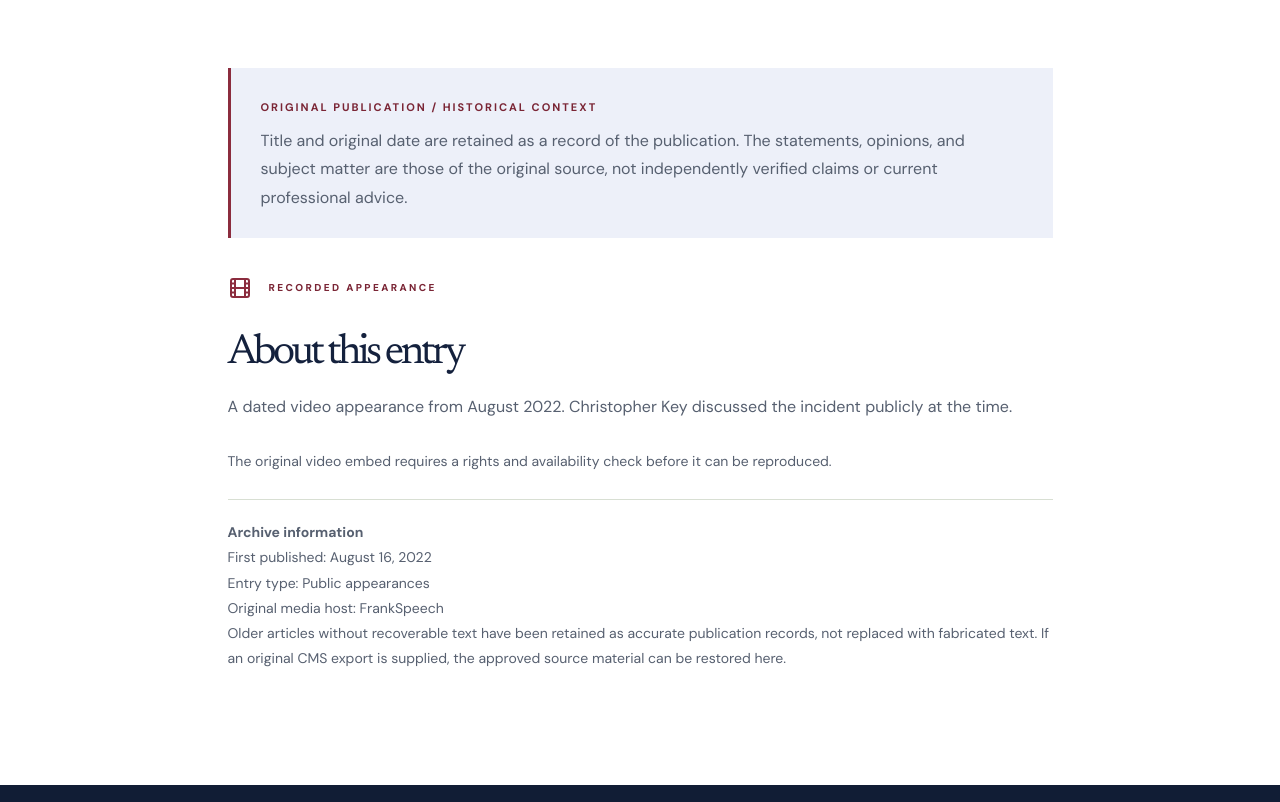
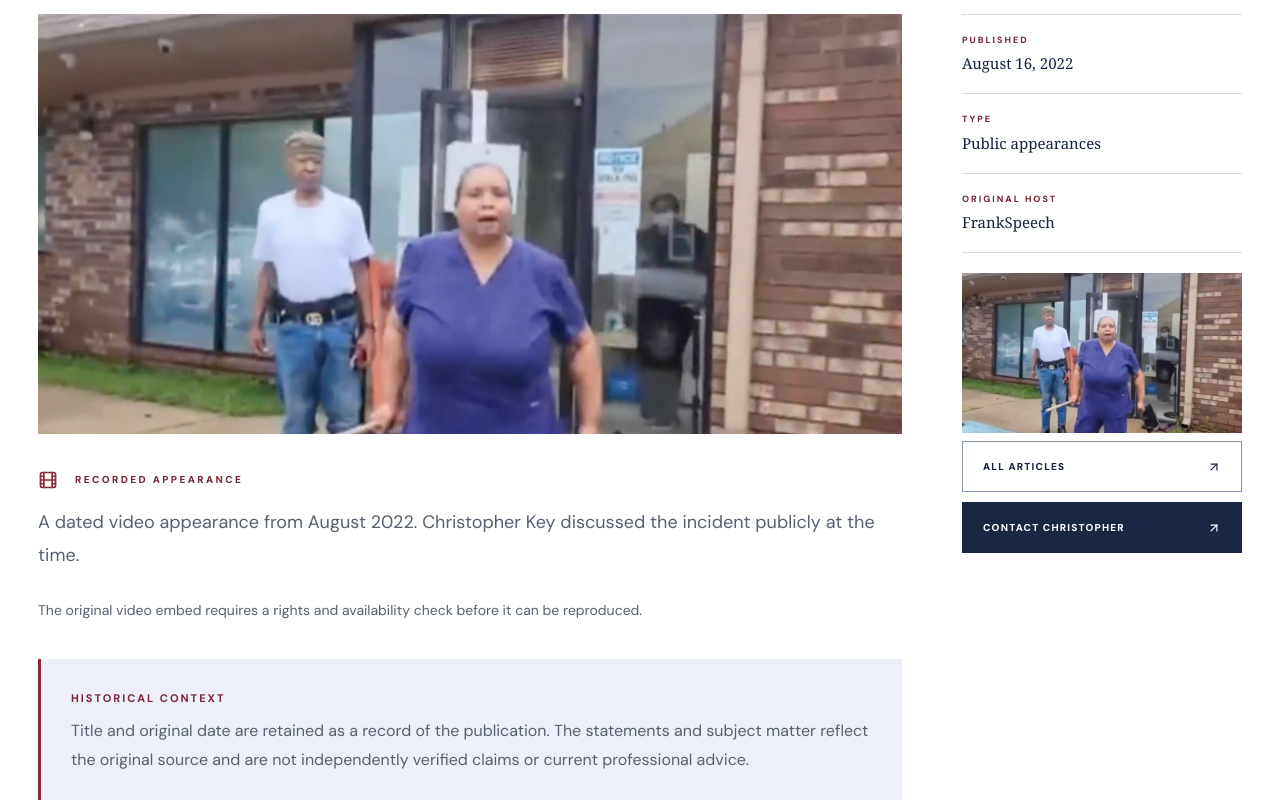
Before and after one commit to AppStudioPros/chris-iskey, a Next.js app: page /blog-posts/christopher-key-joins-after-being-assaulted-by-an-abortion-clinic-employee in a window 1280 px wide. Shown: the part 760-1562 px from the top of the page. Built offline with nearby package versions, Linux system fonts and the light colour scheme.

Commit message:
feat: article pages now show image, Rumble embed, sidebar metadata — no more empty pages

```diff
--- a/app/blog-posts/[slug]/page.tsx
+++ b/app/blog-posts/[slug]/page.tsx
@@ -1,32 +1,135 @@
 import type {Metadata} from 'next';
 import Link from 'next/link';
 import {notFound} from 'next/navigation';
-import {ArrowLeft,ArrowUpRight,Film,FileText} from 'lucide-react';
-import {posts,dateLabel,site} from '@/lib/content';
+import {ArrowLeft, ArrowUpRight, Film, FileText} from 'lucide-react';
+import {posts, dateLabel, site} from '@/lib/content';
+
 export async function generateStaticParams(){return posts.map(p=>({slug:p.slug}));}
 export const dynamicParams=false;
+
 export async function generateMetadata({params}:{params:Promise<{slug:string}>}):Promise<Metadata>{
- const {slug}=await params;const p=posts.find(x=>x.slug===slug);
+  const {slug}=await params; const p=posts.find(x=>x.slug===slug);
   if(!p)return {title:'Article not found',robots:{index:false}};
   const description=`Archived ${p.label.toLowerCase()} from ${dateLabel(p.date)}. ${p.summary}`;
- return {title:p.title,description,alternates:{canonical:'/blog-posts/'+slug},
- openGraph:{type:'article',title:p.title,description,publishedTime:`${p.date}T12:00:00Z`,url:site.url+'/blog-posts/'+slug,images:['/opengraph-image.png']},
- twitter:{card:'summary_large_image',title:p.title,description,images:['/opengraph-image.png']}};
+  const ogImage = p.image || '/opengraph-image.png';
+  return {
+    title:p.title, description,
+    alternates:{canonical:'/blog-posts/'+slug},
+    openGraph:{type:'article',title:p.title,description,publishedTime:`${p.date}T12:00:00Z`,url:site.url+'/blog-posts/'+slug,images:[ogImage]},
+    twitter:{card:'summary_large_image',title:p.title,description,images:[ogImage]}
+  };
 }
+
 export default async function Article({params}:{params:Promise<{slug:string}>}){
- const {slug}=await params;const p=posts.find(x=>x.slug===slug);if(!p)notFound();
+  const {slug}=await params; const p=posts.find(x=>x.slug===slug); if(!p)notFound();
+  const isVideo = p.originalType==='video';
+  const hasEmbed = p.sourceUrl && (p.sourceUrl.includes('rumble.com/embed') || p.sourceUrl.includes('youtube.com/embed') || p.sourceUrl.includes('brighteon.com/embed'));
+
   const ld={"@context":"https://schema.org","@type":"BlogPosting",headline:p.title,datePublished:p.date,
-   mainEntityOfPage:site.url+'/blog-posts/'+p.slug,description:p.summary};
+    mainEntityOfPage:site.url+'/blog-posts/'+p.slug,description:p.summary,
+    ...(p.image ? {image: site.url+p.image} : {})};
+
   return <>
-  <section className="page-hero article-hero"><div className="container"><Link href="/blog" className="back-link"><ArrowLeft size={18}/> BACK TO ARTICLES</Link><div className="eyebrow"><span className="eyebrow-line"/> ARCHIVE / {dateLabel(p.date).toUpperCase()}</div><h1>{p.title}</h1><p>Originally published {dateLabel(p.date)}. Preserved from Christopher Key’s former website.</p></div></section>
-  <section className="section"><div className="container reading-column"><div className="archive-callout"><b>ORIGINAL PUBLICATION / HISTORICAL CONTEXT</b><p>Title and original date are retained as a record of the publication. The statements, opinions, and subject matter are those of the original source, not independently verified claims or current professional advice.</p></div>
-   <div className="section-index"><span>{p.originalType==='video'?<Film size={24}/>:<FileText size={24}/>}</span><span>{p.originalType==='video'?'RECORDED APPEARANCE':'ARCHIVE ENTRY'}</span></div>
-   <h2>About this entry</h2><p>{p.summary}</p>
-   {p.archiveNote&&<p className="editorial-note">{p.archiveNote}</p>}
-   {p.sourceUrl&&<a className="button button-dark" href={p.sourceUrl} target="_blank" rel="noopener noreferrer">OPEN ORIGINAL RECORDING <ArrowUpRight size={16}/></a>}
-   <div className="archive-source"><strong>Archive information</strong><p>First published: {dateLabel(p.date)}<br/>Entry type: {p.label}<br/>{p.sourceName?`Original media host: ${p.sourceName}`:'Media host: not identified in the publicly available page'}</p>
-    <p>Older articles without recoverable text have been retained as accurate publication records, not replaced with fabricated text. If an original CMS export is supplied, the approved source material can be restored here.</p></div>
-  </div></section>
+    {/* Hero */}
+    <section className="page-hero article-hero">
+      <div className="container">
+        <Link href="/blog" className="back-link"><ArrowLeft size={18}/> BACK TO ARTICLES</Link>
+        <div className="eyebrow"><span className="eyebrow-line"/> ARCHIVE / {dateLabel(p.date).toUpperCase()}</div>
+        <h1>{p.title}</h1>
+        <p>Originally published {dateLabel(p.date)}. Preserved from Christopher Key's archive.</p>
+      </div>
+    </section>
+
+    <section className="section" style={{paddingTop:'0'}}>
+      <div className="container">
+        <div className="article-layout">
+
+          {/* Main content column */}
+          <div className="article-main">
+
+            {/* Thumbnail image — shown if no embed */}
+            {p.image && !hasEmbed && (
+              <div className="article-thumb">
+                <img src={p.image} alt={p.title} style={{width:'100%',height:'420px',objectFit:'cover',objectPosition:'center top',display:'block'}}/>
+              </div>
+            )}
+
+            {/* Video embed */}
+            {hasEmbed && (
+              <div className="article-embed-wrap">
+                <iframe
+                  src={p.sourceUrl}
+                  className="media-embed"
+                  allowFullScreen
+                  title={p.title}
+                  allow="autoplay; fullscreen"
+                  style={{width:'100%',aspectRatio:'16/9',border:'none',display:'block'}}
+                />
+                {p.sourceName && (
+                  <p style={{fontSize:'12px',color:'#7a8aaa',marginTop:'10px',letterSpacing:'1px'}}>
+                    SOURCE: {p.sourceName.toUpperCase()}
+                  </p>
+                )}
+              </div>
+            )}
+
+            {/* No embed — link to original */}
+            {isVideo && !hasEmbed && p.sourceUrl && (
+              <a className="button button-dark" style={{marginTop:'24px',display:'inline-flex'}} href={p.sourceUrl} target="_blank" rel="noopener noreferrer">
+                WATCH ORIGINAL RECORDING <ArrowUpRight size={16}/>
+              </a>
+            )}
+
+            {/* Summary */}
+            <div style={{marginTop:'36px'}}>
+              <div className="section-index" style={{marginBottom:'16px'}}>
+                <span>{isVideo ? <Film size={20}/> : <FileText size={20}/>}</span>
+                <span>{isVideo ? 'RECORDED APPEARANCE' : 'ARCHIVE ENTRY'}</span>
+              </div>
+              <p style={{fontSize:'18px',lineHeight:'1.85',color:'#576070',marginBottom:'16px'}}>{p.summary}</p>
+              {p.archiveNote && <p className="editorial-note">{p.archiveNote}</p>}
+            </div>
+
+            {/* Context callout */}
+            <div className="archive-callout" style={{marginTop:'36px'}}>
+              <b>HISTORICAL CONTEXT</b>
+              <p>Title and original date are retained as a record of the publication. The statements and subject matter reflect the original source and are not independently verified claims or current professional advice.</p>
+            </div>
+          </div>
+
+          {/* Sidebar */}
+          <aside className="article-sidebar">
+            <div className="sidebar-card">
+              <p className="sidebar-label">PUBLISHED</p>
+              <p className="sidebar-value">{dateLabel(p.date)}</p>
+            </div>
+            <div className="sidebar-card">
+              <p className="sidebar-label">TYPE</p>
+              <p className="sidebar-value">{p.label}</p>
+            </div>
+            {p.sourceName && (
+              <div className="sidebar-card">
+                <p className="sidebar-label">ORIGINAL HOST</p>
+                <p className="sidebar-value">{p.sourceName}</p>
+              </div>
+            )}
+            {p.image && (
+              <div className="sidebar-thumb">
+                <img src={p.image} alt={p.title} style={{width:'100%',height:'160px',objectFit:'cover'}}/>
+              </div>
+            )}
+            <Link href="/blog" className="button button-outline" style={{display:'flex',marginTop:'8px'}}>
+              ALL ARTICLES <ArrowUpRight size={14}/>
+            </Link>
+            <a href="/contact" className="button button-dark" style={{display:'flex',marginTop:'10px'}}>
+              CONTACT CHRISTOPHER <ArrowUpRight size={14}/>
+            </a>
+          </aside>
+
+        </div>
+      </div>
+    </section>
+
     <script type="application/ld+json" dangerouslySetInnerHTML={{__html:JSON.stringify(ld).replace(/</g,'\\u003c')}}/>
   </>;
 }
--- a/next.config.ts
+++ b/next.config.ts
@@ -21,7 +21,7 @@ const nextConfig:NextConfig={
       "style-src 'self' 'unsafe-inline' https://challenges.cloudflare.com",
       "script-src 'self' 'unsafe-inline' https://challenges.cloudflare.com https://va.vercel-scripts.com",
       "connect-src 'self' https://challenges.cloudflare.com https://vitals.vercel-insights.com https://va.vercel-scripts.com",
-      "frame-src https://challenges.cloudflare.com",
+      "frame-src https://challenges.cloudflare.com https://rumble.com https://www.youtube.com https://www.brighteon.com",
       "form-action 'self'",
       "upgrade-insecure-requests"
     ].join('; ')},
```
Also changed, not shown: app/globals.css. Lines whose indentation alone changed are shown as unchanged.
